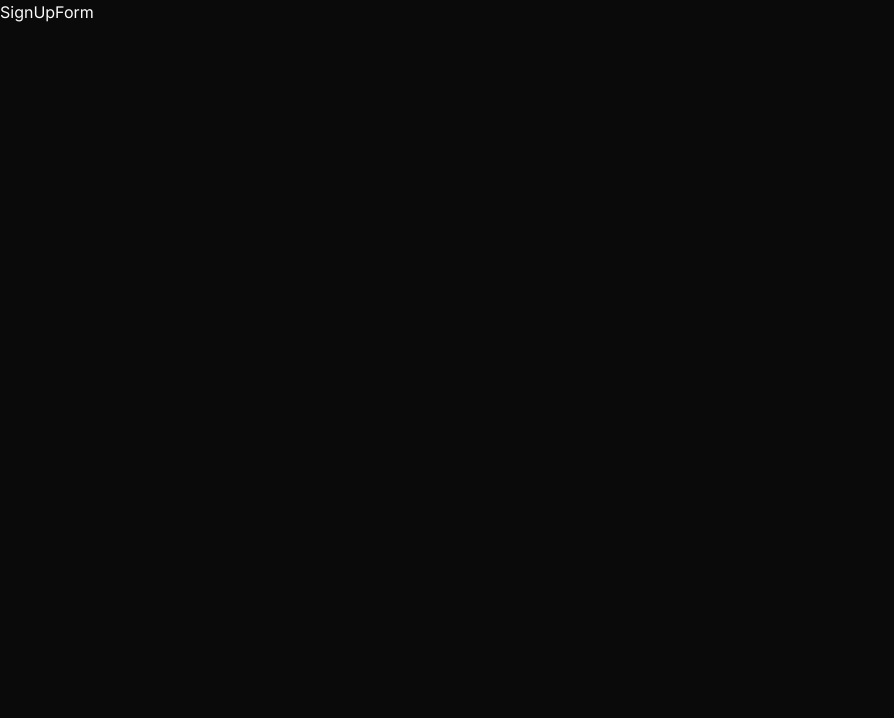
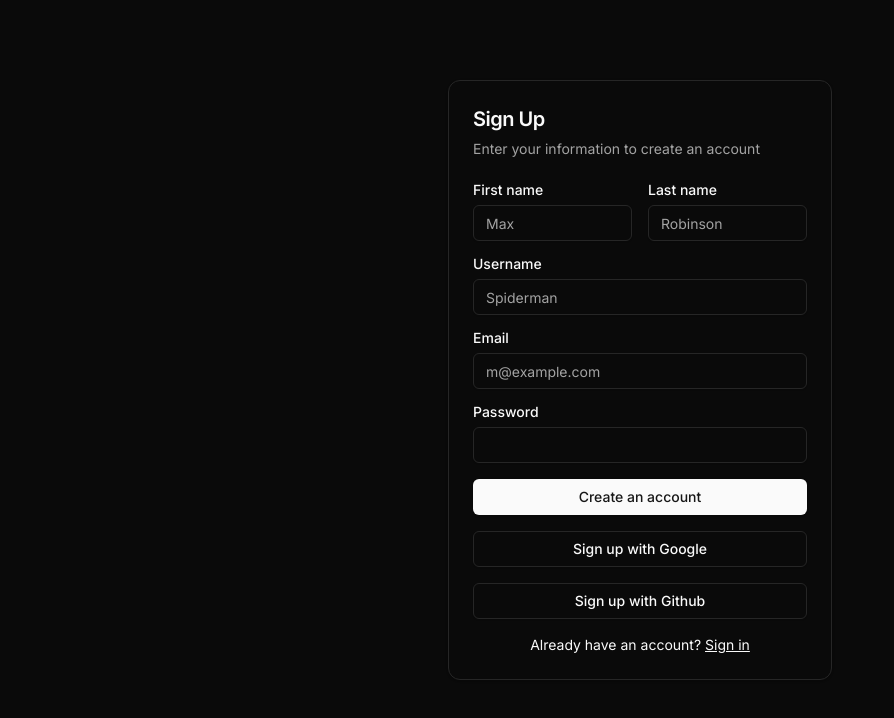
Before and after one commit to DJ-no1/spark-gallery, a Next.js app: page /sign-up in a window 1280 px wide. Shown: the top 718 px of the page, without its empty margins (0-894 px from the left). Built offline with nearby package versions, Linux system fonts and the light colour scheme.

Commit message:
Update page.tsx

```diff
--- a/src/app/sign-up/page.tsx
+++ b/src/app/sign-up/page.tsx
@@ -1,92 +1,81 @@
-// 'use client'
+'use client'
 
 
-// import Link from "next/link"
+import Link from "next/link"
 
-// import { Button } from "@/components/ui/button"
-// import {
-//   Card,
-//   CardContent,
-//   CardDescription,
-//   CardHeader,
-//   CardTitle,
-// } from "@/components/ui/card"
-// import { Input } from "@/components/ui/input"
-// import { Label } from "@/components/ui/label"
+import { Button } from "@/components/ui/button"
+import {
+  Card,
+  CardContent,
+  CardDescription,
+  CardHeader,
+  CardTitle,
+} from "@/components/ui/card"
+import { Input } from "@/components/ui/input"
+import { Label } from "@/components/ui/label"
 
-// export default function SignUpForm() {
-//   return (
-//     <div className=" py-20">
-//     <Card className="mx-auto max-w-sm">
-//       <CardHeader>
-//         <CardTitle className="text-xl">Sign Up</CardTitle>
-//         <CardDescription>
-//           Enter your information to create an account
-//         </CardDescription>
-//       </CardHeader>
-//       <CardContent>
-//         <div className="grid gap-4">
-//           <div className="grid grid-cols-2 gap-4">
-//             <div className="grid gap-2">
-//               <Label htmlFor="first-name">First name</Label>
-//               <Input id="first-name" placeholder="Max" required />
-//             </div>
-//             <div className="grid gap-2">
-//               <Label htmlFor="last-name">Last name</Label>
-//               <Input id="last-name" placeholder="Robinson" required />
-//             </div>
-//           </div>
-//           <div className="grid gap-2">
-//             <Label htmlFor="email">Username</Label>
-//             <Input
-//               id="username"
-//               type="text"
-//               placeholder="Spiderman"
-//               required
-//             />
-//           </div>
-//           <div className="grid gap-2">
-//             <Label htmlFor="email">Email</Label>
-//             <Input
-//               id="email"
-//               type="email"
-//               placeholder="m@example.com"
-//               required
-//             />
-//           </div>
-//           <div className="grid gap-2">
-//             <Label htmlFor="password">Password</Label>
-//             <Input id="password" type="password" />
-//           </div>
-//           <Button type="submit" className="w-full">
-//             Create an account
-//           </Button>
-//           <Button variant="outline" className="w-full">
-//             Sign up with Google
-//           </Button>
-//           <Button variant="outline" className="w-full">
-//             Sign up with Github
-//           </Button>
-//         </div>
-//         <div className="mt-4 text-center text-sm">
-//           Already have an account?{" "}
-//           <Link href="/sign-in" className="underline">
-//             Sign in
-//           </Link>
-//         </div>
-//       </CardContent>
-//     </Card>
-//     </div>
-//   )
-// }
-
-
-import React from 'react'
-
-function SignUpForm() {
+export default function SignUpForm() {
   return (
-    <div>SignUpForm</div>
+    <div className=" py-20">
+    <Card className="mx-auto max-w-sm">
+      <CardHeader>
+        <CardTitle className="text-xl">Sign Up</CardTitle>
+        <CardDescription>
+          Enter your information to create an account
+        </CardDescription>
+      </CardHeader>
+      <CardContent>
+        <div className="grid gap-4">
+          <div className="grid grid-cols-2 gap-4">
+            <div className="grid gap-2">
+              <Label htmlFor="first-name">First name</Label>
+              <Input id="first-name" placeholder="Max" required />
+            </div>
+            <div className="grid gap-2">
+              <Label htmlFor="last-name">Last name</Label>
+              <Input id="last-name" placeholder="Robinson" required />
+            </div>
+          </div>
+          <div className="grid gap-2">
+            <Label htmlFor="email">Username</Label>
+            <Input
+              id="username"
+              type="text"
+              placeholder="Spiderman"
+              required
+            />
+          </div>
+          <div className="grid gap-2">
+            <Label htmlFor="email">Email</Label>
+            <Input
+              id="email"
+              type="email"
+              placeholder="m@example.com"
+              required
+            />
+          </div>
+          <div className="grid gap-2">
+            <Label htmlFor="password">Password</Label>
+            <Input id="password" type="password" />
+          </div>
+          <Button type="submit" className="w-full">
+            Create an account
+          </Button>
+          <Button variant="outline" className="w-full">
+            Sign up with Google
+          </Button>
+          <Button variant="outline" className="w-full">
+            Sign up with Github
+          </Button>
+        </div>
+        <div className="mt-4 text-center text-sm">
+          Already have an account?{" "}
+          <Link href="/sign-in" className="underline">
+            Sign in
+          </Link>
+        </div>
+      </CardContent>
+    </Card>
+    </div>
   )
 }
-
-export default SignUpForm
```
